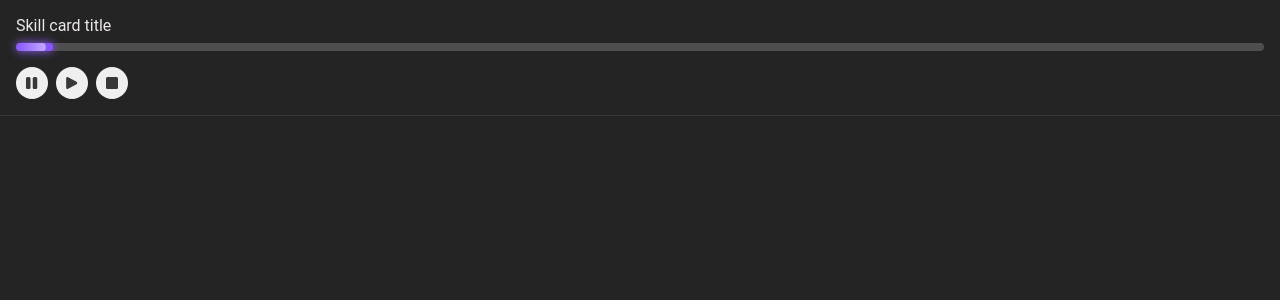
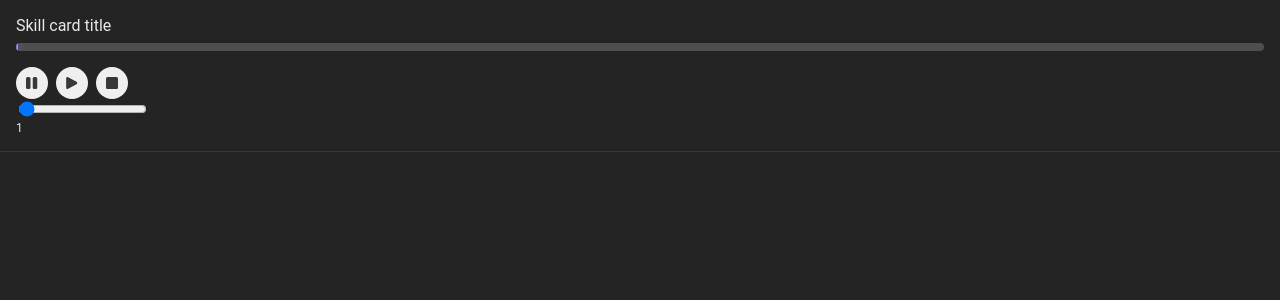
Before and after one commit to ShamilKamaev/SkillsAvatar, a Vue app: page / in a window 1280 px wide. Shown: the top 300 px of the page. Built offline with nearby package versions, Linux system fonts and the light colour scheme.

Commit message:
added counter logic

```diff
--- a/src/components/ProgressBar/ProgressBar.scss
+++ b/src/components/ProgressBar/ProgressBar.scss
@@ -19,6 +19,7 @@ $color: #8955FF;
   height: 8px;
   background-color: #4e4e4e;
   border-radius: 9999px;
+  overflow: hidden;
 }
 
 .progress-scale {
--- a/src/components/SkillCard/SkillCard.vue
+++ b/src/components/SkillCard/SkillCard.vue
@@ -2,8 +2,9 @@
   <div class="SkillCard">
     <div class="title">Skill card title</div>
 
-    <ProgressBar :progress="progress" />
+    <ProgressBar :progress="timeLeftInPercents" />
 
+    <div class="handle-buttons">
       <button class="handle-button">
         <PuaseIcon class="handle-icon" />
       </button>
@@ -16,23 +17,46 @@
         <StopIcon class="handle-icon" />
       </button>
     </div>
+
+    <input
+      v-model="timeRange"
+      type="range"
+      min="0"
+      max="100"
+      step="1"
+    />
+
+    <div class="time-range-container">
+      {{ timeRange }}
+    </div>
+
+  </div>
 </template>
 
 <script setup lang="ts">
-  import { onMounted, ref } from 'vue'
+  import { onMounted, ref, computed } from 'vue'
   import ProgressBar from '~/components/ProgressBar'
 
   import PuaseIcon from '~/assets/images/svg/pause.svg'
   import PlayIcon from '~/assets/images/svg/play.svg'
   import StopIcon from '~/assets/images/svg/stop.svg'
 
-  const progress = ref<number>(0)
+  const timeRange = ref<number>(1),
+        elapsedSeconds = ref<number>(0)
+
+  const timeLeftInPercents = computed(() => {
+    const timeRangeInSeconds = timeRange.value * 3600
+    const timeLeftInSeconds = timeRangeInSeconds - elapsedSeconds.value
+    return Number((100 - (timeLeftInSeconds / timeRangeInSeconds * 100)).toFixed(2))
+  })
+
+
 
   onMounted(() => {
     setInterval(():void => {
-      if (progress.value < 100)
-      progress.value ++
-    }, 2000)
+      if (timeLeftInPercents.value < 100)
+      elapsedSeconds.value ++
+    }, 1000)
   })
 
 </script>
```
Lines whose indentation alone changed are shown as unchanged.
